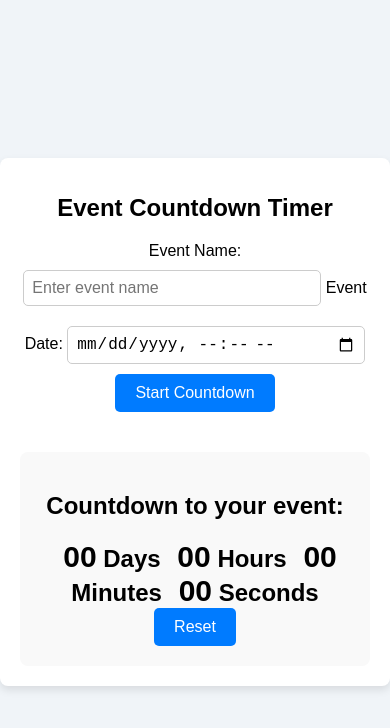
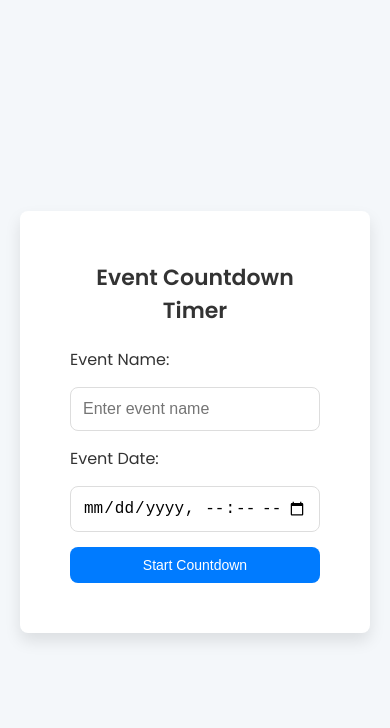
Before and after one commit to Kushal1088/eventcount, a plain HTML site: page index.html in a window 390 px wide. Drawn offline with Linux system fonts and the light colour scheme.

Commit message:
Update style.css

```diff
--- a/style.css
+++ b/style.css
@@ -1,69 +1,138 @@
-body {
-    font-family: Arial, sans-serif;
+/* General Styles */
+* {
     margin: 0;
     padding: 0;
+    box-sizing: border-box;
+}
+
+body {
+    font-family: 'Poppins', sans-serif;
+    background-color: #f4f7fa;
+    color: #333;
     display: flex;
     justify-content: center;
     align-items: center;
     height: 100vh;
-    background-color: #f0f4f8;
+    padding: 20px;
 }
 
 .container {
-    text-align: center;
-    padding: 20px;
-    background-color: white;
-    box-shadow: 0 4px 8px rgba(0, 0, 0, 0.1);
+    width: 100%;
+    max-width: 600px;
+    background-color: #fff;
+    box-shadow: 0 8px 16px rgba(0, 0, 0, 0.1);
     border-radius: 8px;
-    width: 400px;
+    overflow: hidden;
 }
 
 h1 {
+    font-size: 24px;
+    color: #333;
     margin-bottom: 20px;
-    font-size: 24px;
+    text-align: center;
+}
+
+/* Form Container */
+.form-container {
+    padding: 30px;
 }
 
 .form {
-    margin-bottom: 20px;
+    display: flex;
+    flex-direction: column;
+    gap: 15px;
 }
 
-input {
-    padding: 8px;
-    margin: 10px 0;
-    width: 80%;
-    border-radius: 5px;
-    border: 1px solid #ccc;
+input[type="text"],
+input[type="datetime-local"] {
+    padding: 12px;
+    border-radius: 8px;
+    border: 1px solid #ddd;
     font-size: 16px;
+    width: 100%;
 }
 
 button {
-    padding: 10px 20px;
+    padding: 12px 20px;
+    border-radius: 8px;
     background-color: #007bff;
-    color: white;
+    color: #fff;
+    font-size: 16px;
     border: none;
-    border-radius: 5px;
-    font-size: 16px;
     cursor: pointer;
+    transition: background-color 0.3s ease;
 }
 
 button:hover {
     background-color: #0056b3;
 }
 
+/* Countdown Section */
 .countdown {
-    margin-top: 20px;
-    display: inline-block;
-    padding: 20px;
-    background-color: #f9f9f9;
-    border-radius: 8px;
+    display: none;
+    padding: 30px;
+    text-align: center;
+    background-color: #fafbfc;
+    border-top: 1px solid #ddd;
 }
 
 #time-left {
-    font-size: 24px;
+    display: flex;
+    justify-content: center;
+    gap: 10px;
+    font-size: 40px;
     font-weight: bold;
+    margin-top: 20px;
 }
 
-#days, #hours, #minutes, #seconds {
-    font-size: 30px;
-    margin-left: 10px;
+#time-left .label {
+    font-size: 16px;
+    font-weight: normal;
+    color: #777;
 }
+
+#event-name-display {
+    font-size: 22px;
+    margin-bottom: 20px;
+    font-weight: 600;
+}
+
+.reset-btn {
+    padding: 10px 20px;
+    background-color: #f44336;
+    color: white;
+    border: none;
+    border-radius: 5px;
+    font-size: 16px;
+    cursor: pointer;
+    margin-top: 20px;
+    display: none;
+}
+
+.reset-btn:hover {
+    background-color: #d32f2f;
+}
+
+/* Responsive Design */
+@media (max-width: 768px) {
+    .container {
+        padding: 20px;
+    }
+
+    h1 {
+        font-size: 22px;
+    }
+
+    #time-left {
+        font-size: 30px;
+    }
+
+    button, .reset-btn {
+        font-size: 14px;
+        padding: 10px;
+    }
+
+    #time-left .label {
+        font-size: 14px;
+    }
+}
```
